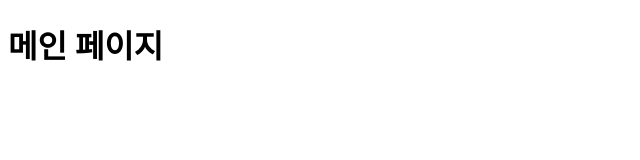
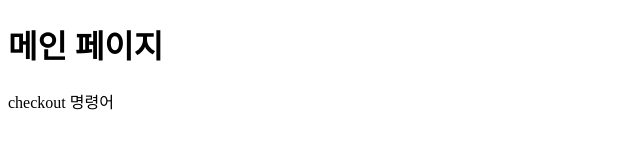
Before and after one commit to SeongTaeYU/Git_Basic_App, a plain HTML site: page index.html in a window 1280 px wide. Shown: the whole page, without its empty margins (0-640 px from the left). Drawn offline with Linux system fonts and the light colour scheme.

Commit message:
index.html에 div 태그추가

```diff
--- a/index.html
+++ b/index.html
@@ -7,5 +7,6 @@
 </head>
 <body>
     <h1>메인 페이지</h1>
+    <div>checkout 명령어</div>
 </body>
 </html>
```
